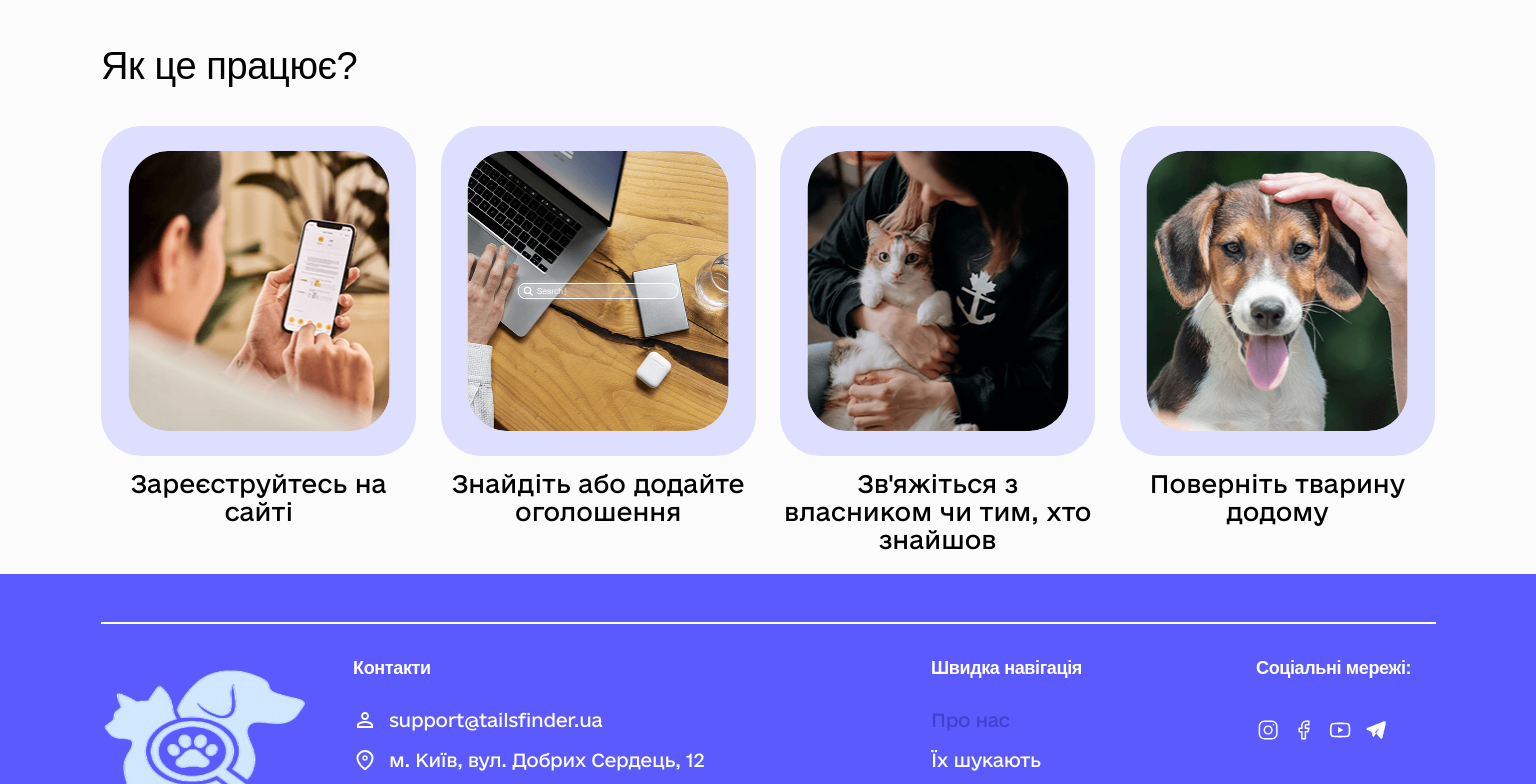
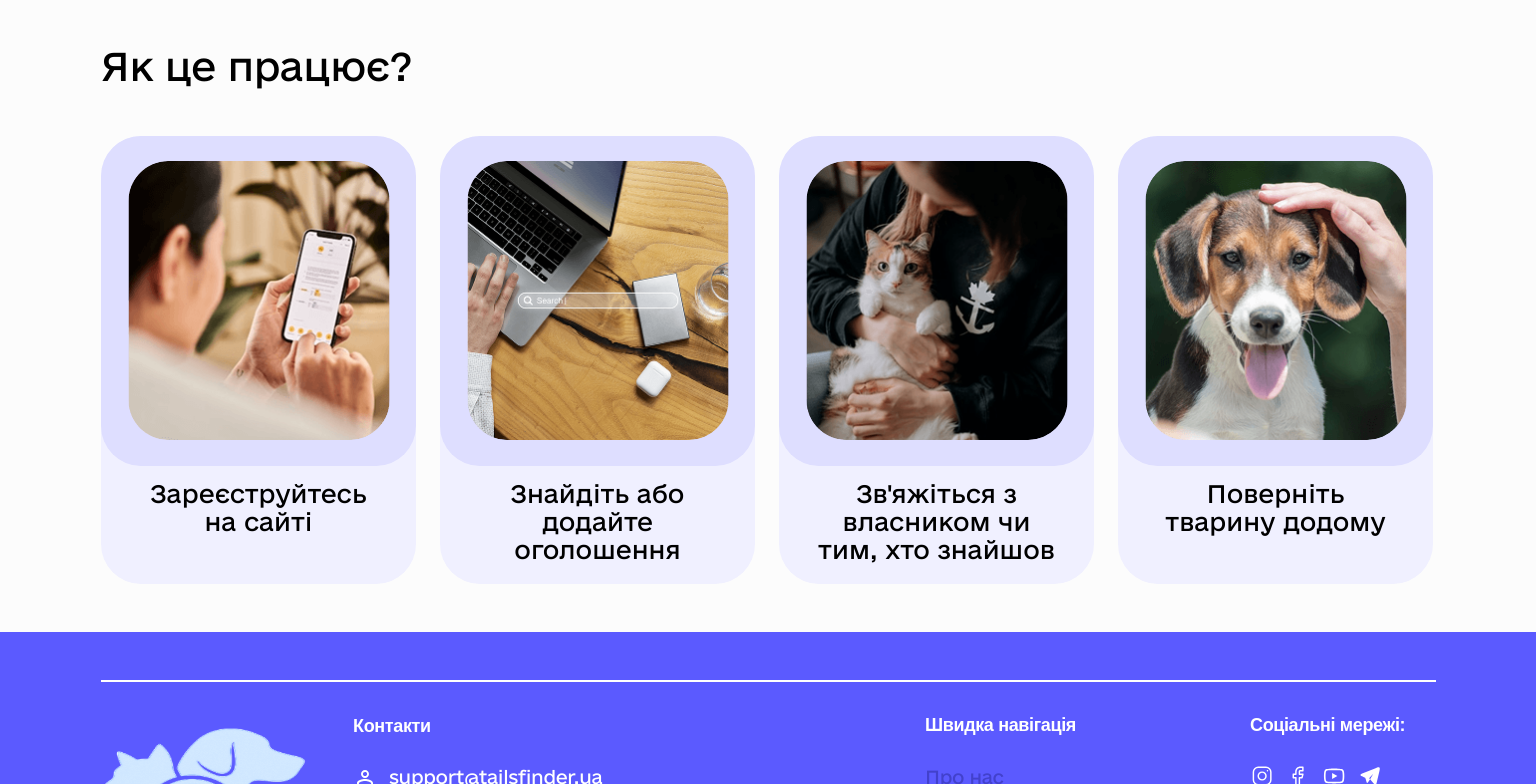
Before and after one commit to Woolfson-Julia/TailsFinder, a React (Vite) app: page / in a window 1536 px wide. Shown: the part 1220-2004 px from the top of the page. Built offline with nearby package versions, Linux system fonts and the light colour scheme; no server answers; a web font is replaced by a local one.

Commit message:
fixed styles in HowItWorks and Footer

```diff
--- a/src/components/Footer/Footer.module.css
+++ b/src/components/Footer/Footer.module.css
@@ -1,7 +1,7 @@
 .footer {
   background-color: var(--color-blue);
   color: var(--color-white);
-  padding-bottom: 24px;
+  padding-bottom: 32px;
   padding-top: 24px;
   min-width: 320px;
   position: relative;
@@ -45,7 +45,7 @@
 }
 .title {
   font-weight: 700;
-  font-size: 16px;
+  font-size: 14px;
   line-height: 1.5;
   color: var(--color-white);
   margin-bottom: 12px;
@@ -66,7 +66,7 @@
 .contactItem {
   font-weight: 400;
   font-size: 13px;
-  line-height: 1.38462;
+  line-height: 1.38;
   color: var(--color-white);
   display: flex;
   align-items: center;
@@ -80,7 +80,7 @@
 }
 .titleNav {
   font-weight: 700;
-  font-size: 16px;
+  font-size: 14px;
   line-height: 1.5;
   color: var(--color-white);
   margin-bottom: 12px;
@@ -93,6 +93,7 @@
 }
 .containerNavMedia {
   display: flex;
+  justify-content: space-between;
   gap: 8px;
 }
 .containerSocial {
@@ -101,7 +102,7 @@
 .titleMedia {
   width: 100%;
   font-weight: 700;
-  font-size: 16px;
+  font-size: 14px;
   line-height: 1.5;
   margin-bottom: 12px;
 }
@@ -109,11 +110,25 @@
   display: flex;
   flex-wrap: wrap;
   gap: 12px;
-  margin-top: 12px;
 }
 @media screen and (min-width: 834px) {
   .footer {
     height: 398px;
+  }
+  .title {
+    font-size: 18px;
+    line-height: 1.55;
+    letter-spacing: -0.02em;
+  }
+  .titleMedia {
+    font-size: 18px;
+    line-height: 1.55;
+    letter-spacing: -0.02em;
+  }
+  .titleNav {
+    font-size: 18px;
+    line-height: 1.55;
+    letter-spacing: -0.02em;
   }
   .containerSocial {
     position: absolute;
@@ -124,6 +139,7 @@
     flex-direction: column;
     align-items: center;
     justify-content: center;
+    max-width: max-content;
   }
 
   .linkLogo {
@@ -144,6 +160,9 @@
     display: flex;
     justify-content: space-between;
     align-items: flex-start;
+  }
+  .address {
+    margin-bottom: 0;
   }
 }
 @media screen and (min-width: 1440px) {
@@ -180,22 +199,19 @@
     margin-right: 152px;
   }
   .contactItem {
-    font-weight: 400;
     font-size: 18px;
-    line-height: 1.55556;
+    line-height: 1.55;
     letter-spacing: -0.02em;
   }
   .title {
-    font-weight: 700;
     font-size: 18px;
     line-height: 1.56;
     letter-spacing: -0.02em;
     margin-bottom: 24px;
   }
   .link {
-    font-weight: 400;
     font-size: 18px;
-    line-height: 1.55556;
+    line-height: 1.55;
     letter-spacing: -0.02em;
   }
   .containerNavigation {
@@ -203,11 +219,9 @@
     width: 265px;
   }
   .titleNav {
-    font-weight: 700;
     font-size: 18px;
-    line-height: 1.55556;
+    line-height: 1.55;
     letter-spacing: -0.02em;
-    color: var(--color-white);
     margin-bottom: 24px;
   }
   .containerSocial {
@@ -216,11 +230,9 @@
     width: 185px;
   }
   .titleMedia {
-    font-weight: 700;
     font-size: 18px;
-    line-height: 1.55556;
+    line-height: 1.55;
     letter-spacing: -0.02em;
-    color: var(--color-white);
     width: 185px;
     margin-bottom: 24px;
   }
--- a/src/components/HowItWork/HowItWork.jsx
+++ b/src/components/HowItWork/HowItWork.jsx
@@ -24,7 +24,7 @@ export default function Info() {
         <h2 className={css.title}>Як це працює?</h2>
         <ul className={css.list}>
           <li className={css.item}>
-            <picture>
+            <picture className={css.picture}>
               <source
                 media="(min-width: 834px)"
                 srcSet={`${firstimg1x} 1x, ${firstimg2x} 2x`}
@@ -40,7 +40,7 @@ a man is typing something on his phone"
             <p className={css.label}>Зареєструйтесь на сайті</p>
           </li>
           <li className={css.item}>
-            <picture>
+            <picture className={css.picture}>
               <source
                 media="(min-width: 834px)"
                 srcSet={`${secondimg1x} 1x, ${secondimg2x} 2x`}
@@ -57,7 +57,7 @@ laptop and search bar"
             <p className={css.label}>Знайдіть або додайте оголошення</p>
           </li>
           <li className={css.item}>
-            <picture>
+            <picture className={css.picture}>
               <source
                 media="(min-width: 834px)"
                 srcSet={`${thirdimg1x} 1x, ${thirdimg2x} 2x`}
@@ -75,7 +75,7 @@ girl holds a cat in her arms"
             </p>
           </li>
           <li className={css.item}>
-            <picture>
+            <picture className={css.picture}>
               <source
                 media="(min-width: 834px)"
                 srcSet={`${fourthimg1x} 1x, ${fourthimg2x} 2x`}
--- a/src/components/HowItWork/HowItWork.module.css
+++ b/src/components/HowItWork/HowItWork.module.css
@@ -1,93 +1,102 @@
+.section {
+  padding-bottom: 48px;
+}
 .container {
   display: flex;
   align-items: flex-start;
   justify-content: flex-start;
   flex-direction: column;
-  gap: 17px;
 }
 .title {
   font-size: 26px;
   font-weight: 400;
   line-height: 1.08;
-  --color-black: #000;
+  margin-bottom: 17px;
+}
+.list {
+  display: flex;
+  flex-direction: column;
+  align-items: center;
+  justify-content: center;
+  gap: 24px;
 }
 .item {
-  max-width: 369px;
-  height: 211px;
+  max-width: 370px;
+  height: 233px;
+  background-color: var(--color-bg-light-blue);
+  border-radius: 40px;
+  display: flex;
+  flex-direction: column;
+  align-items: center;
 }
 .img {
   border-radius: 40px;
   max-width: 367px;
   width: 100%;
+  margin-bottom: 22px;
 }
 .label {
   font-weight: 400;
   font-size: 13px;
   line-height: 1.38;
   text-align: center;
-  --color-black: #0b0b0b;
-  margin-top: 16px;
+  max-width: 250px;
 }
 @media screen and (min-width: 834px) {
-  .container {
-    gap: 48px;
-  }
   .title {
     font-size: 28px;
     line-height: 1.14;
     letter-spacing: -0.02em;
+    margin-bottom: 48px;
   }
   .list {
     display: flex;
+    flex-direction: row;
     flex-wrap: wrap;
-    gap: 24px;
-    max-width: 834px;
   }
-  .item {
-    display: flex;
-    align-items: center;
-    justify-content: flex-start;
-    flex-direction: column;
-    width: calc(50% - 12px);
-    height: 448px;
-  }
-  .item picture {
+  .picture {
     display: flex;
     align-items: center;
     justify-content: center;
+    flex-direction: column;
     border-radius: 40px;
-    width: 377px;
+    width: 374px;
     height: 330px;
-    background-color: #dedeff;
+    background-color: var(--color-bg-dark-blue);
+    margin-bottom: 24px;
+  }
+  .item {
+    justify-content: flex-start;
+    flex-direction: column;
+    max-width: 379px;
+    height: 448px;
   }
   .img {
     max-width: 262px;
-    height: 280px;
+    margin-bottom: 0;
   }
   .label {
     font-size: 24px;
     line-height: 1.17;
     letter-spacing: 0em;
-    margin-top: 24px;
+    max-width: 261px;
   }
 }
 @media screen and (min-width: 1440px) {
   .title {
-    font-weight: 300;
     font-size: 38px;
-    line-height: 0.63158;
+    line-height: 0.63;
     letter-spacing: -0.01em;
+    margin-bottom: 58px;
   }
-  .list {
-    max-width: 1440px;
+  .picture {
+    width: 315px;
+    margin-bottom: 14px;
   }
   .item {
-    width: calc((100% - 72px) / 4);
-  }
-  .item picture {
-    width: 315px;
+    max-width: 315px;
   }
   .label {
-    margin-top: 14px;
+    max-width: 240px;
   }
 }
```
